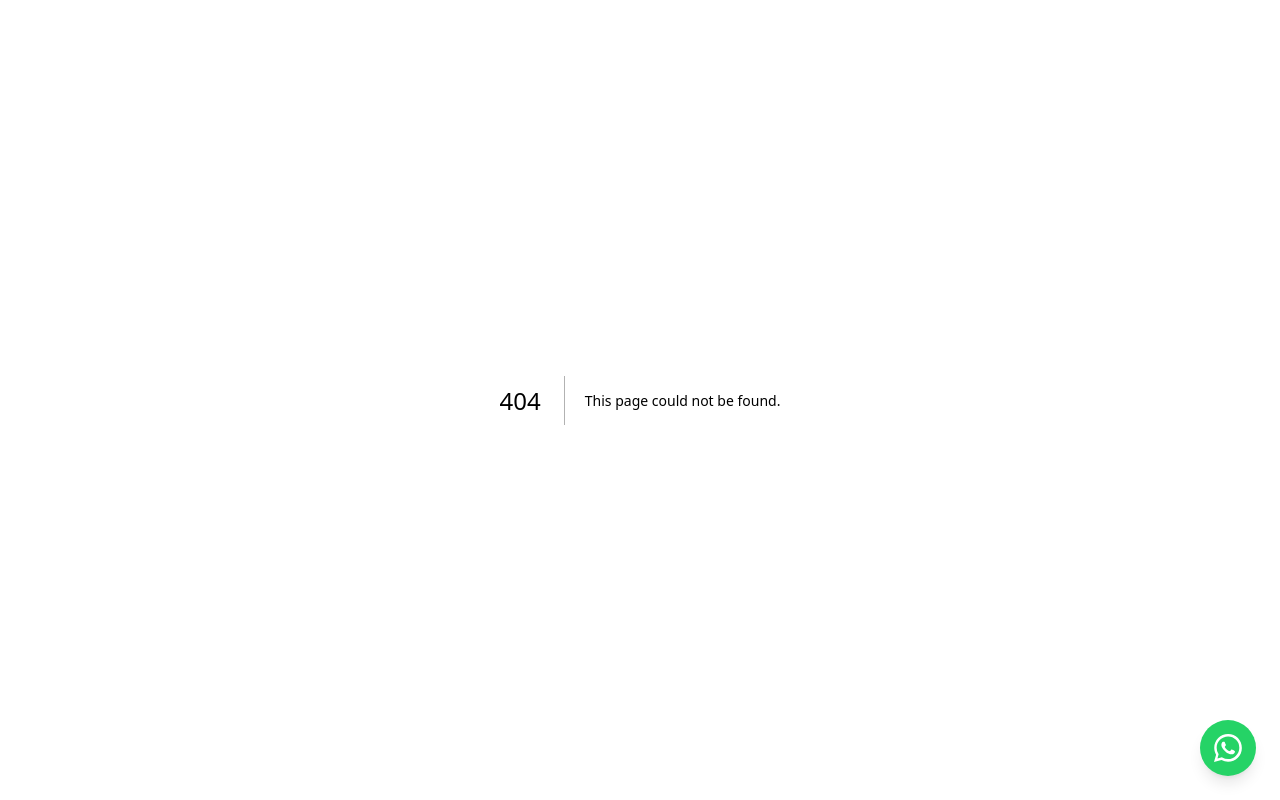
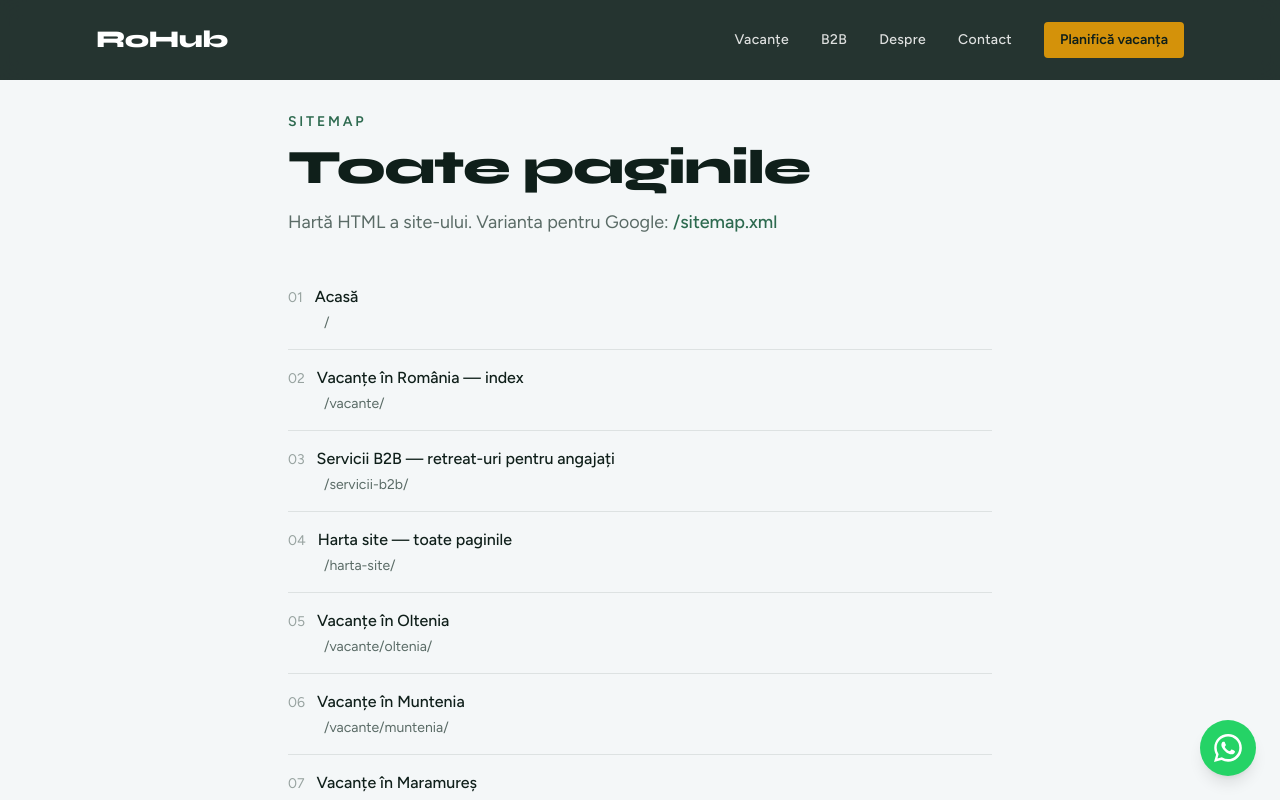
Before and after one commit to KiwiDefence/RoHub, a Next.js app: page /harta-site in a window 1280 px wide. Before the commit this address had no page. Shown: the top 800 px of the page. Built offline with nearby package versions, Linux system fonts and the light colour scheme.

Commit message:
Add full route sitemap.xml and HTML site map page.

```diff
--- /dev/null
+++ b/src/app/harta-site/page.tsx
@@ -0,0 +1,65 @@
+import type { Metadata } from "next";
+import Link from "next/link";
+import { Footer } from "@/components/Footer";
+import { Header } from "@/components/Header";
+import { getAllRoutes } from "@/lib/routes";
+
+export const metadata: Metadata = {
+  title: "Harta site — toate paginile",
+  description:
+    "Lista completă a paginilor RoHub: vacanțe pe regiuni, servicii B2B și contact.",
+  alternates: {
+    canonical: "/harta-site/",
+  },
+  robots: {
+    index: true,
+    follow: true,
+  },
+};
+
+export default function HartaSitePage() {
+  const routes = getAllRoutes();
+
+  return (
+    <>
+      <Header variant="solid" />
+      <main className="flex-1 bg-fog pt-24 sm:pt-28">
+        <section className="mx-auto max-w-3xl px-5 pb-20 sm:px-8 sm:pb-28">
+          <p className="text-sm font-semibold uppercase tracking-[0.2em] text-moss">
+            Sitemap
+          </p>
+          <h1 className="mt-3 font-display text-4xl font-extrabold tracking-tight text-ink sm:text-5xl">
+            Toate paginile
+          </h1>
+          <p className="mt-4 text-base leading-relaxed text-stone sm:text-lg">
+            Hartă HTML a site-ului. Varianta pentru Google:{" "}
+            <a
+              href="/sitemap.xml"
+              className="font-medium text-moss underline-offset-4 hover:underline"
+            >
+              /sitemap.xml
+            </a>
+          </p>
+
+          <ol className="mt-12 space-y-4">
+            {routes.map((route, index) => (
+              <li key={route.path} className="border-b border-stone/15 pb-4">
+                <span className="mr-3 text-sm text-stone/60">
+                  {String(index + 1).padStart(2, "0")}
+                </span>
+                <Link
+                  href={route.path}
+                  className="font-medium text-ink underline-offset-4 hover:text-moss hover:underline"
+                >
+                  {route.label}
+                </Link>
+                <p className="mt-1 pl-9 text-sm text-stone">{route.path}</p>
+              </li>
+            ))}
+          </ol>
+        </section>
+      </main>
+      <Footer />
+    </>
+  );
+}
--- a/src/app/sitemap.ts
+++ b/src/app/sitemap.ts
@@ -1,40 +1,19 @@
 import type { MetadataRoute } from "next";
-import { regions } from "@/lib/content";
+import { getAllRoutes } from "@/lib/routes";
 
-const siteUrl =
+const rawSiteUrl =
   process.env.NEXT_PUBLIC_SITE_URL ?? "https://rohubtravel.com";
+const siteUrl = rawSiteUrl.replace(/\/$/, "");
 
 export const dynamic = "force-static";
 
 export default function sitemap(): MetadataRoute.Sitemap {
   const lastModified = new Date();
 
-  const regionPages = regions.map((region) => ({
-    url: `${siteUrl}/vacante/${region.slug}/`,
+  return getAllRoutes().map((route) => ({
+    url: `${siteUrl}${route.path}`,
     lastModified,
-    changeFrequency: "weekly" as const,
-    priority: 0.9,
+    changeFrequency: route.changeFrequency,
+    priority: route.priority,
   }));
-
-  return [
-    {
-      url: `${siteUrl}/`,
-      lastModified,
-      changeFrequency: "weekly",
-      priority: 1,
-    },
-    {
-      url: `${siteUrl}/vacante/`,
-      lastModified,
-      changeFrequency: "weekly",
-      priority: 0.95,
-    },
-    {
-      url: `${siteUrl}/servicii-b2b/`,
-      lastModified,
-      changeFrequency: "weekly",
-      priority: 0.95,
-    },
-    ...regionPages,
-  ];
 }
--- a/src/components/Footer.tsx
+++ b/src/components/Footer.tsx
@@ -50,6 +50,11 @@ export function Footer() {
             <li>
               <Link href="/servicii-b2b/" className="hover:text-white">
                 Servicii B2B
+              </Link>
+            </li>
+            <li>
+              <Link href="/harta-site/" className="hover:text-white">
+                Harta site
               </Link>
             </li>
             <li>
--- /dev/null
+++ b/src/lib/routes.ts
@@ -0,0 +1,47 @@
+import type { MetadataRoute } from "next";
+import { regions } from "@/lib/content";
+
+export type SiteRoute = {
+  path: string;
+  label: string;
+  priority: number;
+  changeFrequency: NonNullable<
+    MetadataRoute.Sitemap[number]["changeFrequency"]
+  >;
+};
+
+/** Every public indexable route on the site. */
+export function getAllRoutes(): SiteRoute[] {
+  return [
+    {
+      path: "/",
+      label: "Acasă",
+      priority: 1,
+      changeFrequency: "weekly",
+    },
+    {
+      path: "/vacante/",
+      label: "Vacanțe în România — index",
+      priority: 0.95,
+      changeFrequency: "weekly",
+    },
+    {
+      path: "/servicii-b2b/",
+      label: "Servicii B2B — retreat-uri pentru angajați",
+      priority: 0.95,
+      changeFrequency: "weekly",
+    },
+    {
+      path: "/harta-site/",
+      label: "Harta site — toate paginile",
+      priority: 0.3,
+      changeFrequency: "monthly",
+    },
+    ...regions.map((region) => ({
+      path: `/vacante/${region.slug}/`,
+      label: `Vacanțe în ${region.name}`,
+      priority: 0.9,
+      changeFrequency: "weekly" as const,
+    })),
+  ];
+}
```
